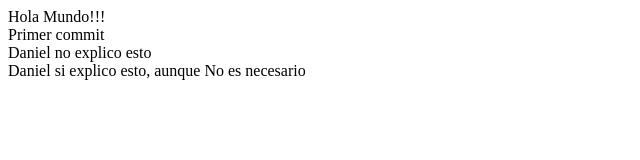
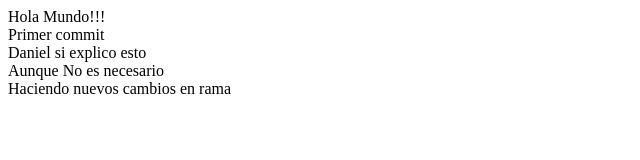
Before and after one commit to EdwinVillafrades/primero.github.io, a plain HTML site: page index.html in a window 1280 px wide. Shown: the whole page, without its empty margins (0-640 px from the left). Drawn offline with Linux system fonts and the light colour scheme.

Commit message:
Haciendo cambios

```diff
--- a/index.html
+++ b/index.html
@@ -3,8 +3,9 @@
 	<body>
 		<div> Hola Mundo!!! </div>
 		<div> Primer commit </div>
-		<div> Daniel no explico esto </div>
-		<div> Daniel si explico esto, aunque No es necesario </div>
+		<div> Daniel si explico esto </div>
+		<div> Aunque No es necesario </div>
+		<div> Haciendo nuevos cambios en rama </div>
 
 
 	</body>
```
